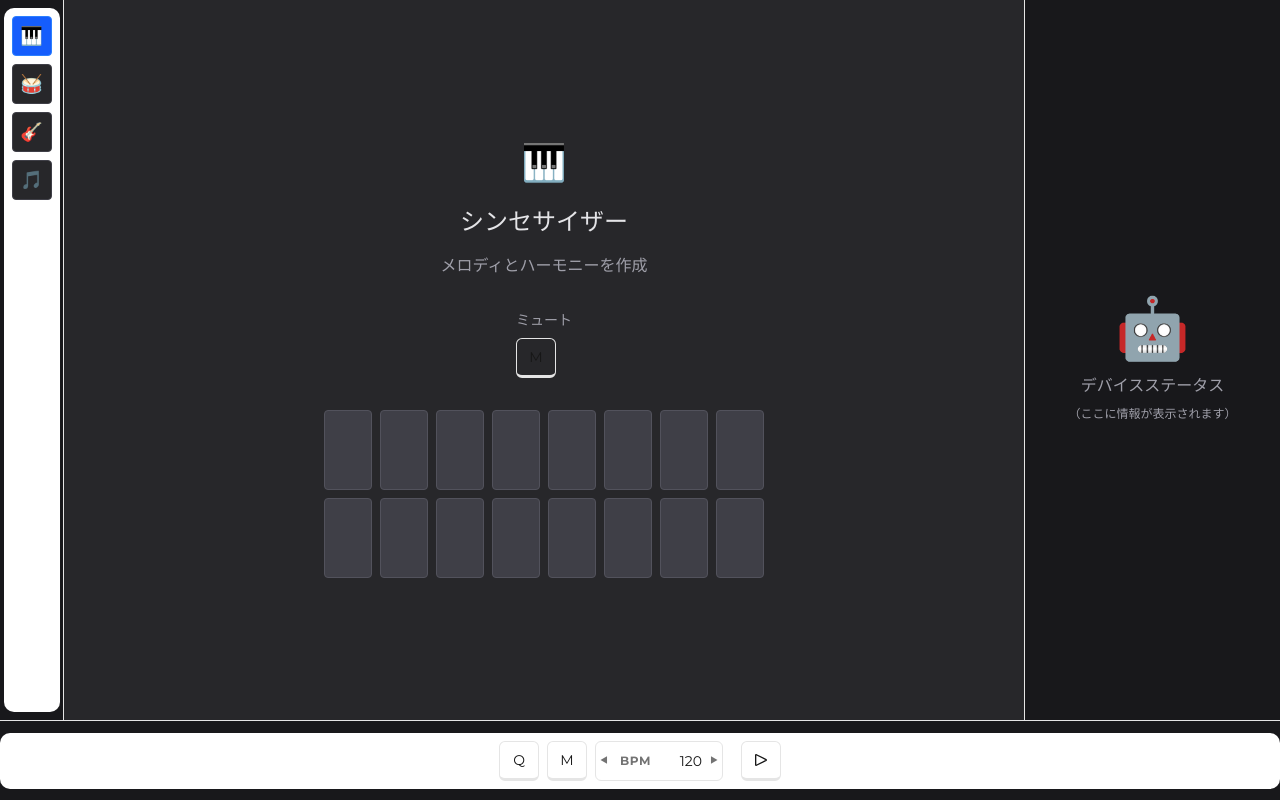
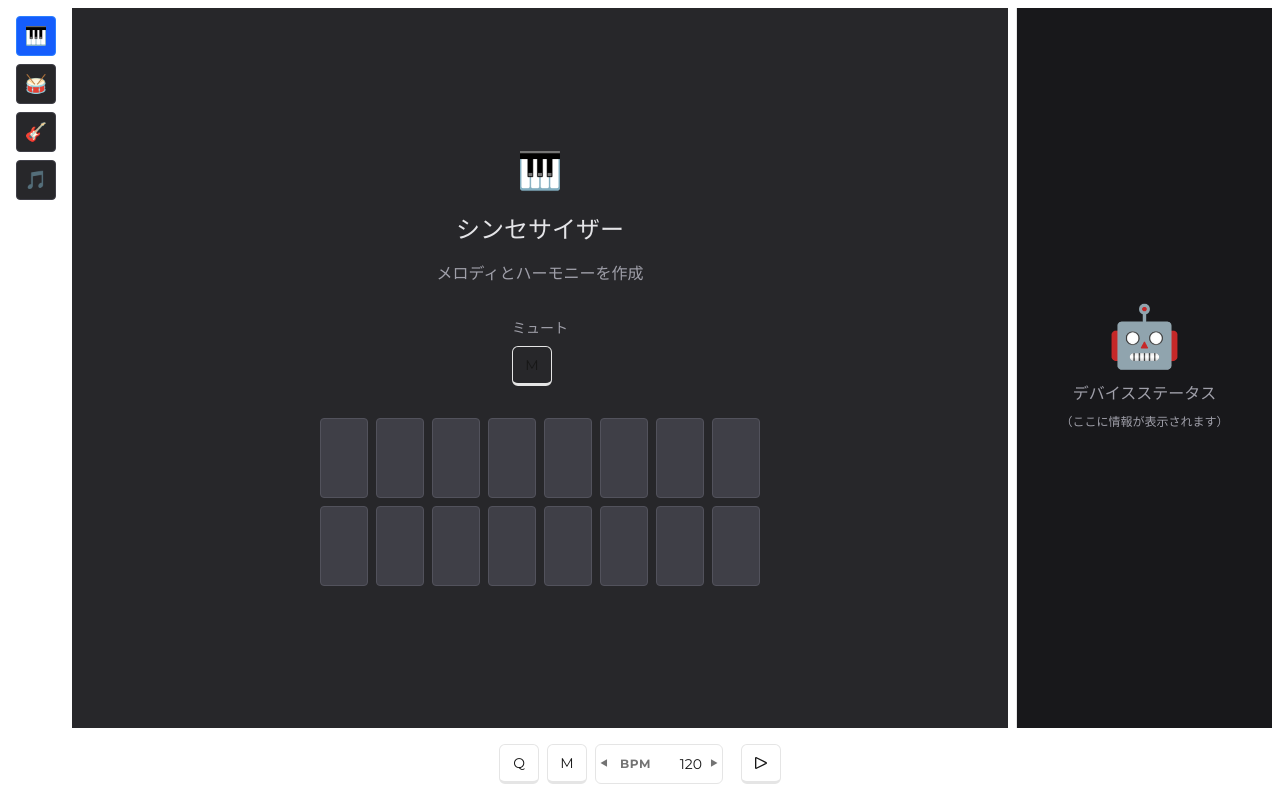
Before and after one commit to Weareable/Synthevery_Syntheditor, a Next.js app in the folder syntheditor/: page /player/synthesizer in a window 1280 px wide. Built offline with nearby package versions, Linux system fonts and the light colour scheme.

Commit message:
change layout.tsxのスタイルを更新

```diff
--- a/syntheditor/app/(main)/layout.tsx
+++ b/syntheditor/app/(main)/layout.tsx
@@ -5,10 +5,10 @@ import React from 'react'
 
 export default function MainLayout({ children }: { children: React.ReactNode }) {
     return (
-        <div className="flex flex-col h-screen bg-zinc-950">
-            <div className="flex flex-1 overflow-hidden">
+        <div className="flex flex-col h-screen bg-background gap-2 p-2">
+            <div className="flex flex-1 overflow-hidden gap-2">
                 {/* 左ナビゲーションバー */}
-                <aside className="w-16 bg-zinc-900 border-r flex-shrink-0 flex flex-col items-center py-2">
+                <aside className="flex-none justify-center">
                     <VerticalNavigationBar />
                 </aside>
                 {/* メイン表示領域 */}
@@ -16,12 +16,12 @@ export default function MainLayout({ children }: { children: React.ReactNode })
                     {children}
                 </main>
                 {/* デバイスステータス領域 */}
-                <aside className="w-64 bg-zinc-900 border-l flex-shrink-0 flex flex-col items-center py-2">
+                <aside className="w-64 bg-zinc-900 border-l flex flex-col items-center py-2">
                     <DeviceStatusPanel />
                 </aside>
             </div>
             {/* メディアコントロールバー */}
-            <footer className="h-20 bg-zinc-900 border-t flex items-center justify-center">
+            <footer className="flex-none bg-background flex items-center justify-center">
                 <MediaControlBar />
             </footer>
         </div>
```
